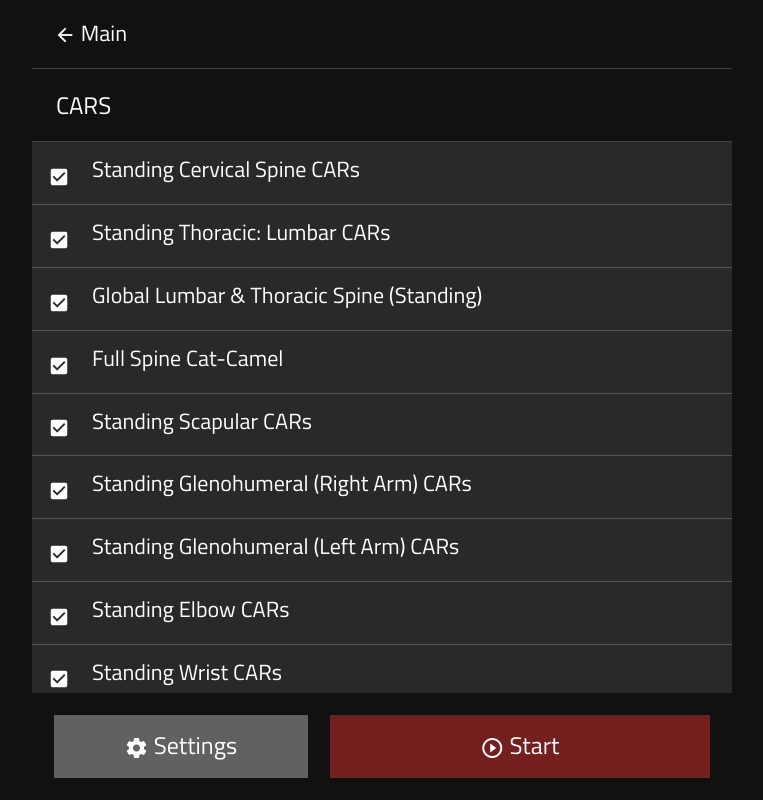
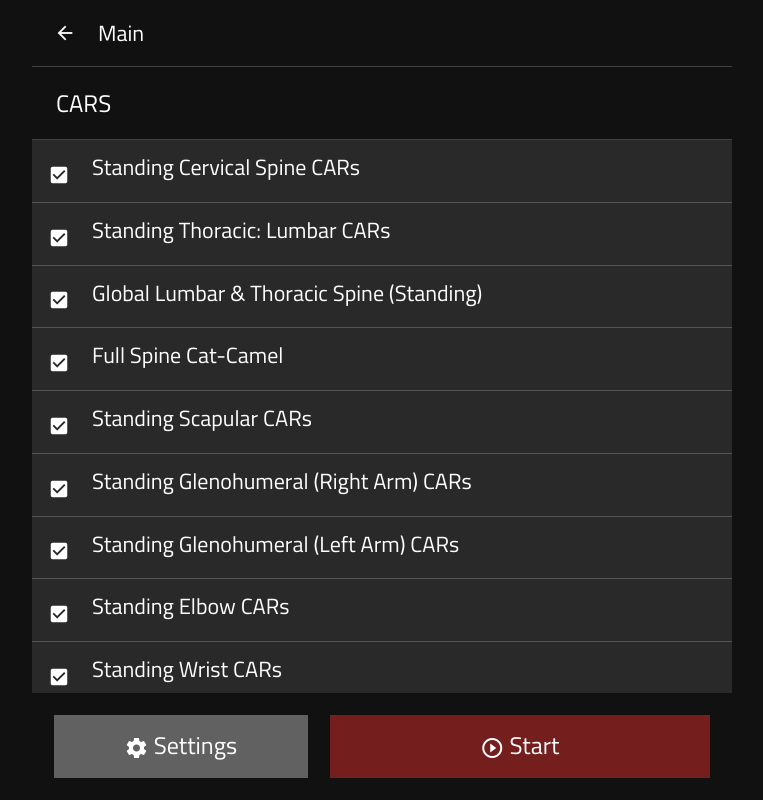
Before and after one commit to mattmazzola/frc, a React (Create React App) app: page /cars in a window 1280 px wide. Shown: the whole page, without its empty margins (258-1021 px from the left). Built offline with nearby package versions, Linux system fonts and the light colour scheme; what react-redux-typescript would draw is missing.

Commit message:
Fix back buttons spacing and location

```diff
--- a/src/routes/Cars.tsx
+++ b/src/routes/Cars.tsx
@@ -10,7 +10,10 @@ import Movement from '../components/Movement'
 class Component extends React.Component<Props, {}> {
     render() {
         return <div className="frc-nav-page">
-            <NavLink className="frc-nav-page_header" to="/"><i className="material-icons">arrow_back</i> Main</NavLink>
+            <NavLink className="frc-nav-page_header" to="/">
+                <i className="material-icons">arrow_back</i>
+                <div>Main</div>
+            </NavLink>
             <h1 className="frc-nav-page_title">CARS</h1>
             <main className="frc-nav-list">
                 <div className="movements">
--- a/src/routes/CarsSettings.tsx
+++ b/src/routes/CarsSettings.tsx
@@ -28,7 +28,10 @@ class Settings extends React.Component<Props, {}> {
 
     render() {
         return <div className="frc-page">
-            <NavLink className="frc-page_header" to="/"><i className="material-icons">arrow_back</i> Main</NavLink>
+            <NavLink className="frc-page_header" to="/cars">
+                <i className="material-icons">arrow_back</i>
+                <div>CARs</div>
+            </NavLink>
             <main className="frc-page_main">
                 <section className="settings">
                     <div>
--- a/src/routes/PailsRailsSettings.tsx
+++ b/src/routes/PailsRailsSettings.tsx
@@ -34,7 +34,10 @@ class Settings extends React.Component<Props, {}> {
     }
     render() {
         return <div className="frc-page">
-            <NavLink className="frc-page_header" to="/"><i className="material-icons">arrow_back</i> Main</NavLink>
+            <NavLink className="frc-page_header" to="/pailsrails">
+                <i className="material-icons">arrow_back</i>
+                <div>Pails/Rails</div>
+            </NavLink>
             <main className="frc-page_main">
                 <section className="settings">
                     <div>
--- a/src/routes/Root.css
+++ b/src/routes/Root.css
@@ -8,6 +8,10 @@
     padding: 1em;
     border-bottom: 1px solid rgba(255,255,255,0.2);
     transition: background-color 0.1s ease-in;
+
+    display: grid;
+    grid-template: auto / min-content 1fr;
+    grid-gap: 1em;
 }
 
 .frc-page_header:hover {
@@ -41,6 +45,9 @@
     padding: 1em;
     border-bottom: 1px solid rgba(255,255,255,0.2);
     transition: background-color 0.1s ease-in;
+    display: grid;
+    grid-template: auto / min-content 1fr;
+    grid-gap: 1em;
 }
 
 .frc-nav-page_header:hover {
```
